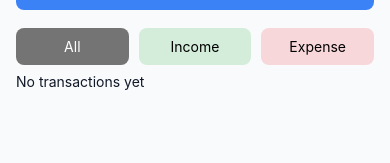
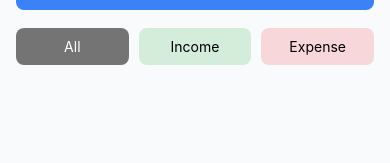
Before and after one commit to Suikayz-cmyk/thr-minggu4-2410501046, a React Native app: screen /Home in a window 390 px wide. Shown: the part 212-375 px from the top of the page. Built offline with nearby package versions, Linux system fonts and the light colour scheme.

Commit message:
fix: sort transactions by date and combine with filter logic

```diff
--- a/src/screens/HomeScreen.js
+++ b/src/screens/HomeScreen.js
@@ -38,10 +38,9 @@ export default function HomeScreen({ navigation }) {
     );
   };
 
-  const filteredTransactions = state.transactions.filter(t => {
-  if (filter === 'all') return true;
-  return t.type === filter;
-  });
+  const processedTransactions = [...state.transactions]
+    .filter(t => filter === 'all' || t.type === filter)
+    .sort((a, b) => new Date(b.date) - new Date(a.date));
 
   return (
     <SafeAreaView
@@ -148,12 +147,11 @@ export default function HomeScreen({ navigation }) {
         </View>
 
         <FlatList
-          data={filteredTransactions}
+          data={processedTransactions}
           keyExtractor={(item) => item.id}
           renderItem={({ item }) => (
             <TransactionItem item={item} onDelete={handleDelete} />
           )}
-          ListEmptyComponent={<Text style={{ color: theme.text }}>No transactions yet</Text>}
         />
 
 
```
